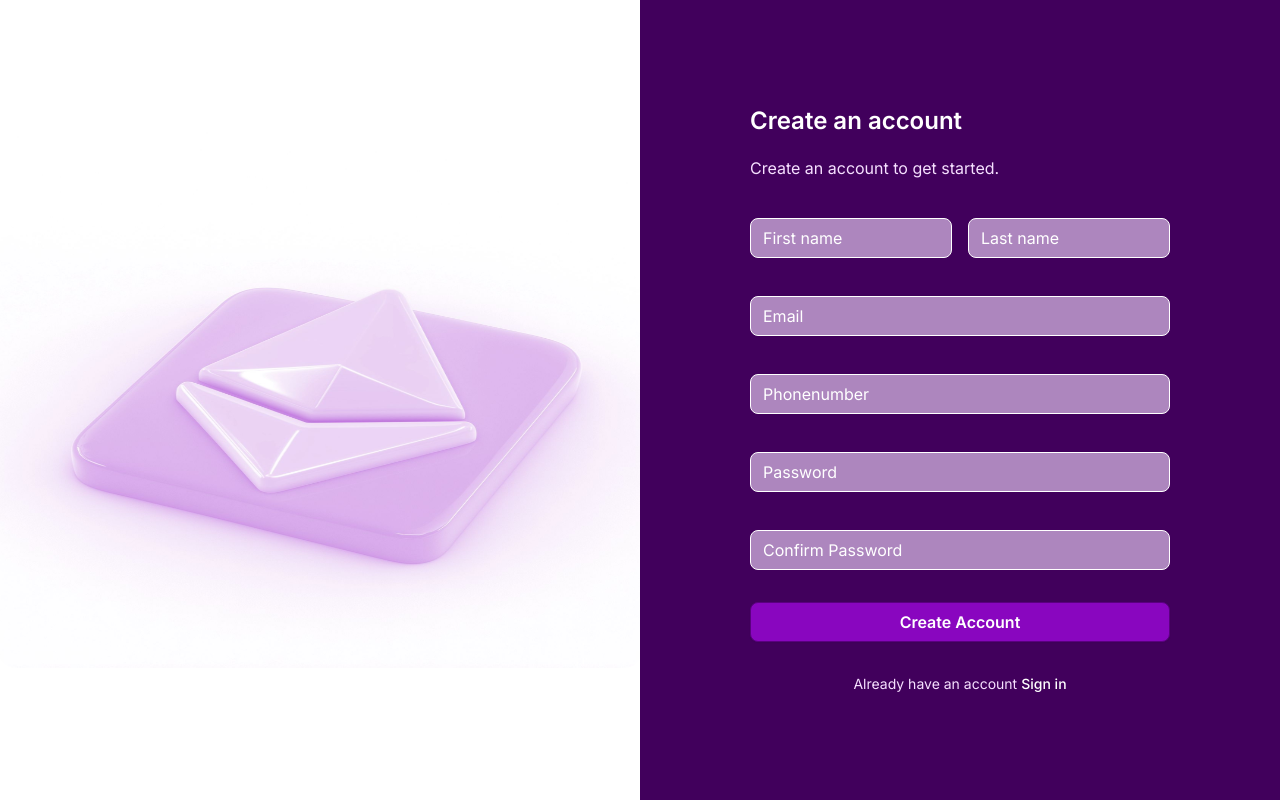
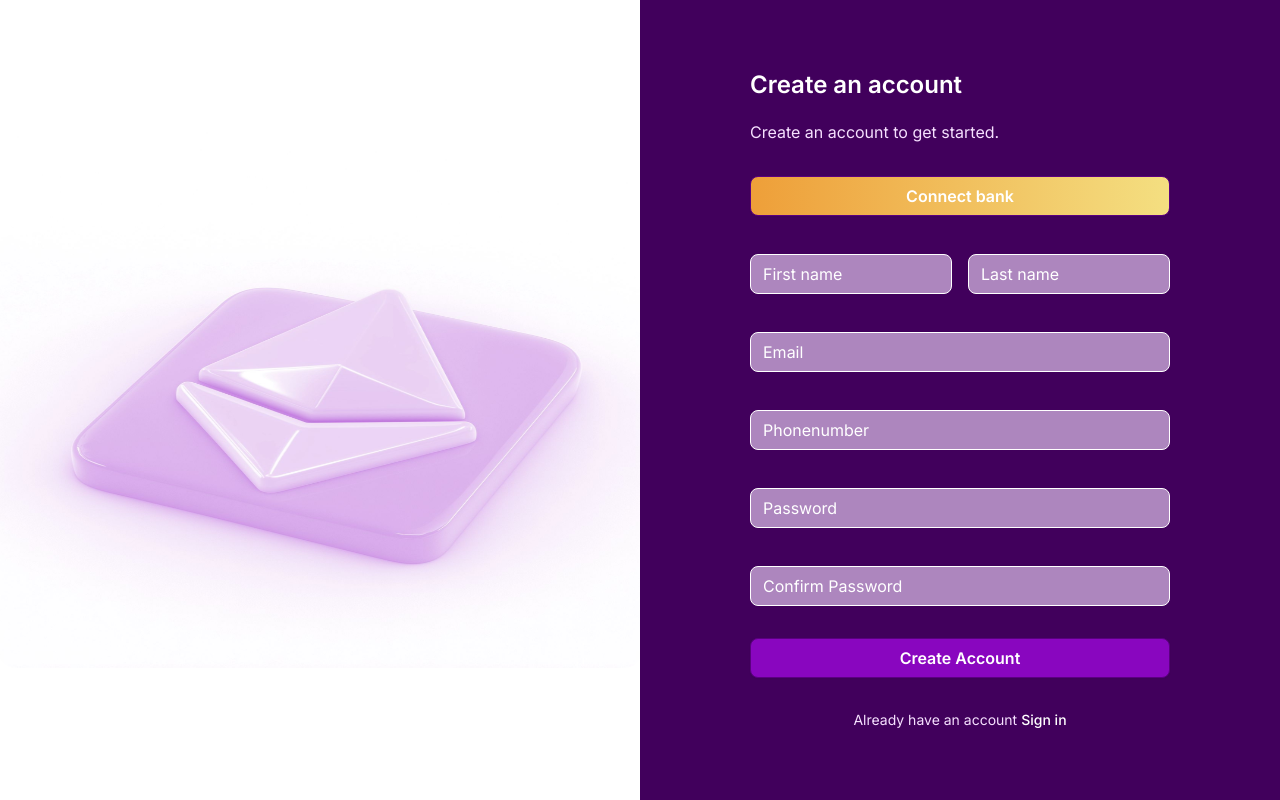
Before and after one commit to Davidson3556/DavBank, a Next.js app: page /sign-up in a window 1280 px wide. Built offline with nearby package versions, Linux system fonts and the light colour scheme.

Commit message:
Plaid Button

```diff
--- a/components/ui/AuthForm.tsx
+++ b/components/ui/AuthForm.tsx
@@ -101,12 +101,12 @@ const AuthForm = ({type}: {type: string}) => {
 
         </div>
         </header>
-            {user ?(
+            {/* {user ?( */}
                 <div className="flex flex-col gap-4">
                     {/* plaidlink */}
                     <PlaidLink user={user} variant="primary"/>
                 </div>
-            ):(
+            {/* ):( */}
                 <>
                 <Form {...form}>
                     <form onSubmit={form.handleSubmit(onSubmit)} className="space-y-8">
@@ -189,7 +189,7 @@ const AuthForm = ({type}: {type: string}) => {
 
                 </footer>
                 </>
-            )}
+            {/* )} */}
     </section>
   )
 }
--- a/components/ui/PlaidLink.tsx
+++ b/components/ui/PlaidLink.tsx
@@ -1,13 +1,38 @@
-import React from 'react'
+import React, { useCallback, useEffect, useState } from 'react'
 import { Button } from './button'
+import { StyledString } from 'next/dist/build/swc';
 
-const PlaidLink = ({user, variant}:PlaidLinkProps) => {
+const PlaidLink = ({user, variant}: PlaidLinkProps) => {
+    const [token, setToken] = useState('');
+    useEffect(() => {
+        const getLinkToken = async () => {
+            // const data =  await createLinkToken(user);
+            // setToken(data?.linkToken)
+        }
+        getLinkToken();
+    }
+    )
+
+    const onSuccess = useCallback(async (public_token:
+        StyledString) => {
+            // await exchangePublicToken({
+            //     publicToken: public_token,
+            // })
+
+    }, [user])
+
+    const config: PlaidLinkOptions ={
+        token,
+        onSuccess
+    }
+
   return (
    <>
    {
     variant ==='primary' ?(
-        <Button>
-            Connect Bank
+        <Button
+        className="plaidlink-primary">
+            Connect bank
         </Button>
     ): variant === 'ghost' ?(
         <Button>
```
